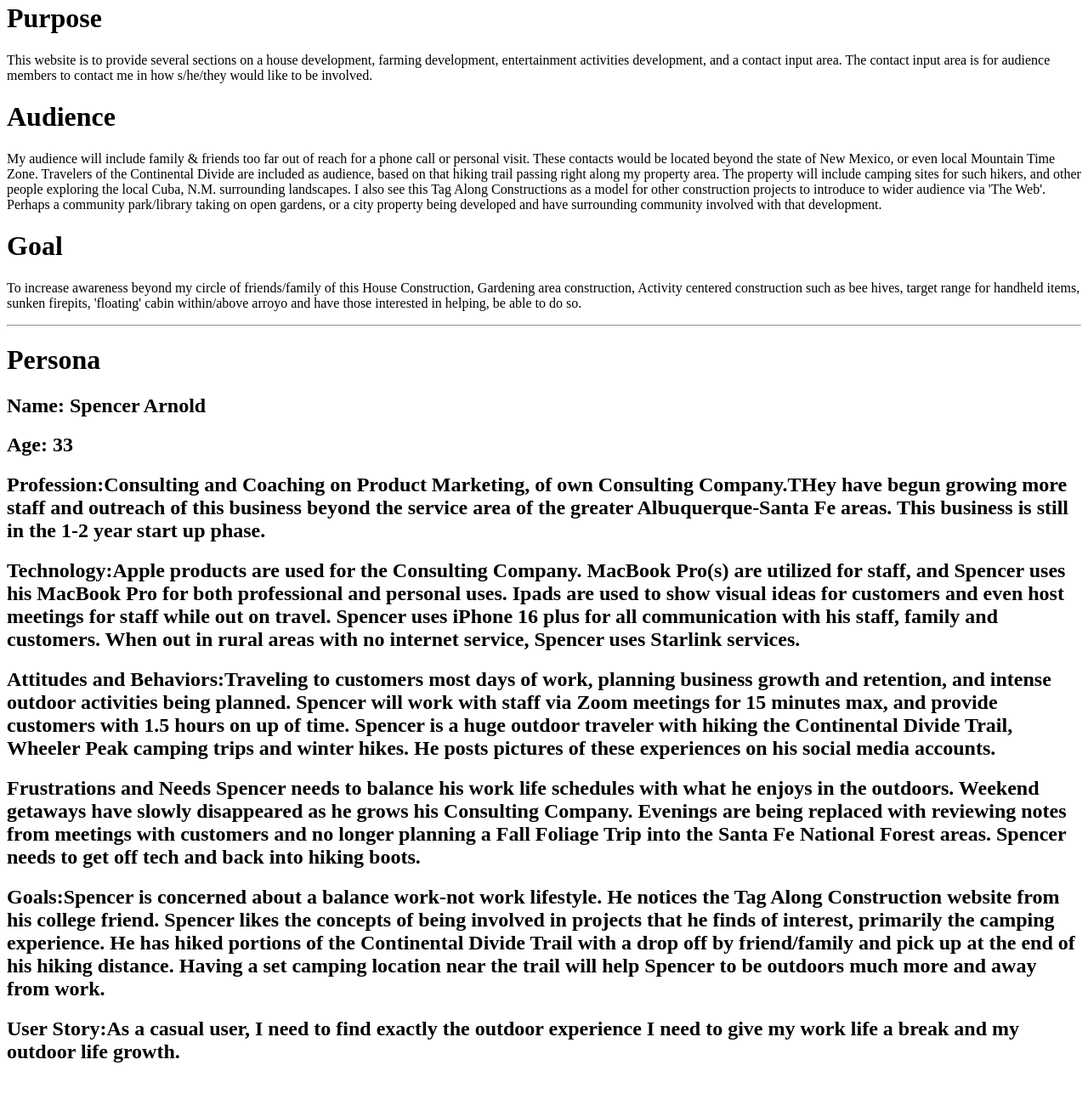
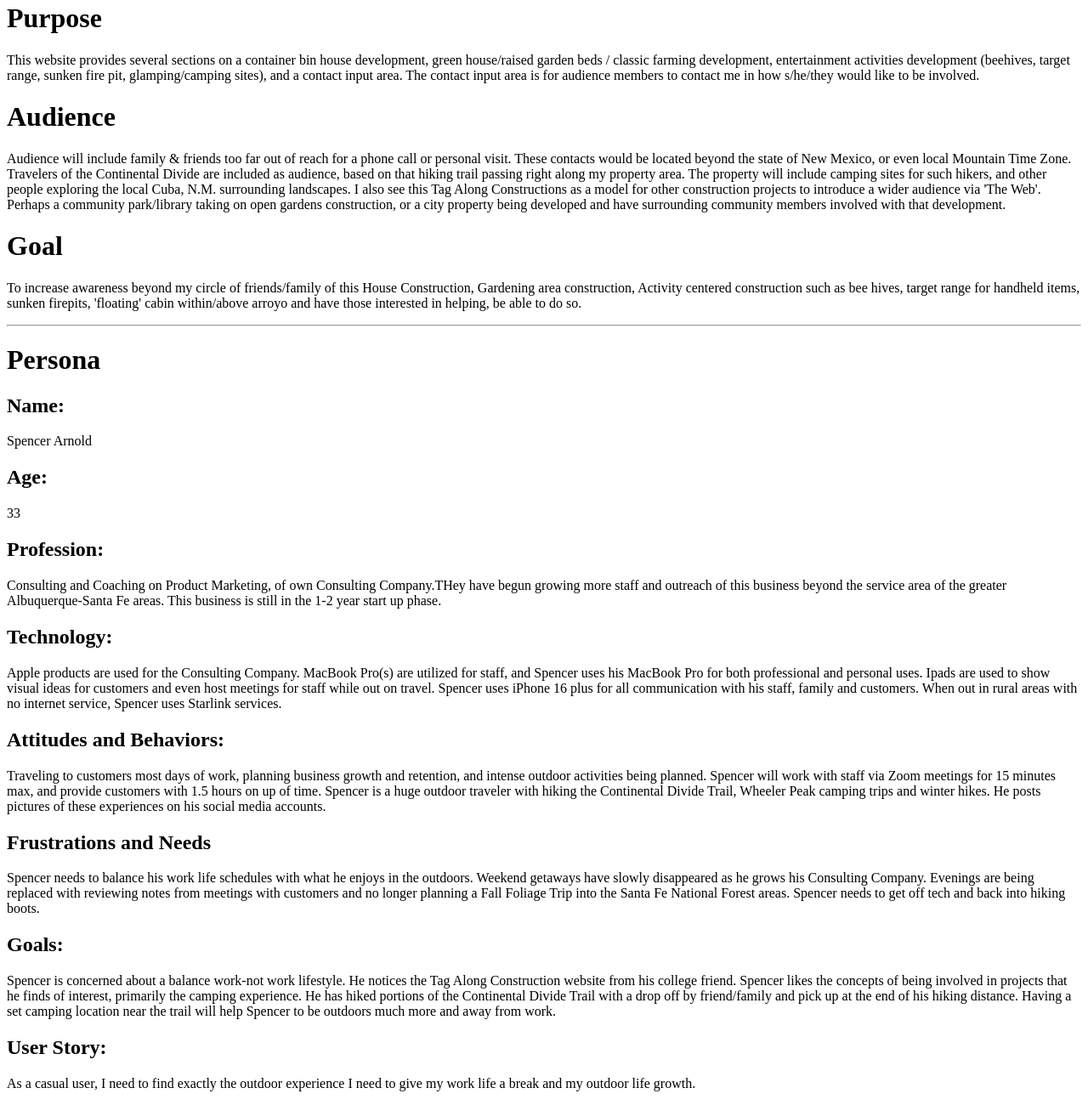
Before and after one commit to EricManolito/tag-along-construction, a plain HTML site: page documentation/milestone-1.html in a window 1280 px wide. Shown: the part 18-1318 px from the top of the page at 85% size. Before the commit the page ends 1289 px from the top, so only its background shows below. Drawn offline with Linux system fonts and the light colour scheme.

```diff
--- a/documentation/milestone-1.html
+++ b/documentation/milestone-1.html
@@ -4,51 +4,57 @@
     <title>Tag Along Constructions</title>
 <body>
     <h1>Purpose</h1>
-        <p>This website is to provide several sections on a house development, farming development, entertainment activities
-        development, and a contact input area. The contact input area is for audience members to contact me in how s/he/they
-        would like to be involved.</p>
+        <p>This website provides several sections on a container bin house development, green house/raised garden beds
+            / classic farming development, entertainment activities development (beehives, target range, sunken fire pit,
+            glamping/camping sites), and a contact input area. The contact input area is for audience members to contact
+            me in how s/he/they would like to be involved.</p>
     <h1>Audience</h1>
-        <p>My audience will include family & friends too far out of reach for a phone call or personal visit. These contacts
+        <p>Audience will include family & friends too far out of reach for a phone call or personal visit. These contacts
         would be located beyond the state of New Mexico, or even local Mountain Time Zone. Travelers of the Continental Divide
         are included as audience, based on that hiking trail passing right along my property area. The property will include
         camping sites for such hikers, and other people exploring the local Cuba, N.M. surrounding landscapes. I also see this
-        Tag Along Constructions as a model for other construction projects to introduce to wider audience via 'The Web'.
-        Perhaps a community park/library taking on open gardens, or a city property being developed and have surrounding community
-        involved with that development.</p>
+        Tag Along Constructions as a model for other construction projects to introduce a wider audience via 'The Web'.
+        Perhaps a community park/library taking on open gardens construction, or a city property being developed and have
+            surrounding community members involved with that development.</p>
     <h1>Goal</h1>
         <p>To increase awareness beyond my circle of friends/family of this House Construction, Gardening area construction,
         Activity centered construction such as bee hives, target range for handheld items, sunken firepits, 'floating'
         cabin within/above arroyo and have those interested in helping, be able to do so.</p>
     <hr>
     <h1>Persona</h1>
-        <h2><strong>Name:</strong> Spencer Arnold</h2>
-        <h2><strong>Age:</strong> 33</h2>
-        <h2><strong>Profession:</strong>Consulting and Coaching on Product Marketing, of own Consulting Company.THey have
+        <h2><strong>Name:</strong></h2>
+            <p>Spencer Arnold</p>
+        <h2><strong>Age:</strong></h2>
+            <p>33</p>
+        <h2><strong>Profession:</strong></h2>
+            <p>Consulting and Coaching on Product Marketing, of own Consulting Company.THey have
         begun growing more staff and outreach of this business beyond the service area of the greater Albuquerque-Santa Fe
-        areas. This business is still in the 1-2 year start up phase.  </h2>
-        <h2><strong>Technology:</strong>Apple products are used for the Consulting Company. MacBook Pro(s) are utilized for
+        areas. This business is still in the 1-2 year start up phase.</p>
+        <h2><strong>Technology:</strong></h2>
+            <p>Apple products are used for the Consulting Company. MacBook Pro(s) are utilized for
             staff, and Spencer uses his MacBook Pro for both professional and personal uses. Ipads are used to show visual ideas
             for customers and even host meetings for staff while out on travel. Spencer uses iPhone 16 plus for all communication
             with his staff, family and customers. When out in rural areas with no internet service, Spencer uses Starlink
-            services.
-        </h2>
-        <h2><strong>Attitudes and Behaviors:</strong>Traveling to customers most days of work, planning business growth and
+            services.</p>
+        <h2><strong>Attitudes and Behaviors:</strong></h2>
+            <p>Traveling to customers most days of work, planning business growth and
         retention, and intense outdoor activities being planned. Spencer will work with staff via Zoom meetings for 15 minutes max,
         and provide customers with 1.5 hours on up of time. Spencer is a huge outdoor traveler with hiking the Continental
         Divide Trail, Wheeler Peak camping trips and winter hikes. He posts pictures of these experiences on his social media
-        accounts.</h2>
-        <h2><strong>Frustrations and Needs</strong> Spencer needs to balance his work life schedules with what he enjoys in
+        accounts.</p>
+        <h2><strong>Frustrations and Needs</strong></h2>
+            <p>Spencer needs to balance his work life schedules with what he enjoys in
         the outdoors. Weekend getaways have slowly disappeared as he grows his Consulting Company. Evenings are being replaced
         with reviewing notes from meetings with customers and no longer planning a Fall Foliage Trip into the Santa Fe National
-        Forest areas. Spencer needs to get off tech and back into hiking boots.</h2>
-        <h2><strong>Goals:</strong>Spencer is concerned about a balance work-not work lifestyle. He notices the Tag Along
+        Forest areas. Spencer needs to get off tech and back into hiking boots.</p>
+        <h2><strong>Goals:</strong></h2>
+            <p>Spencer is concerned about a balance work-not work lifestyle. He notices the Tag Along
         Construction website from his college friend. Spencer likes the concepts of being involved in projects that he finds
         of interest, primarily the camping experience. He has hiked portions of the Continental Divide Trail with a drop off
         by friend/family and pick up at the end of his hiking distance. Having a set camping location near the trail will
-        help Spencer to be outdoors much more and away from work.</h2>
-        <h2><strong>User Story:</strong>As a casual user, I need to find exactly the outdoor experience I need to give
-        my work life a break and my outdoor life growth.
-        </h2>
-
+        help Spencer to be outdoors much more and away from work.</p>
+        <h2><strong>User Story:</strong></h2>
+            <p>As a casual user, I need to find exactly the outdoor experience I need to give
+        my work life a break and my outdoor life growth.</p>
 </body>
 </HTML>
```
